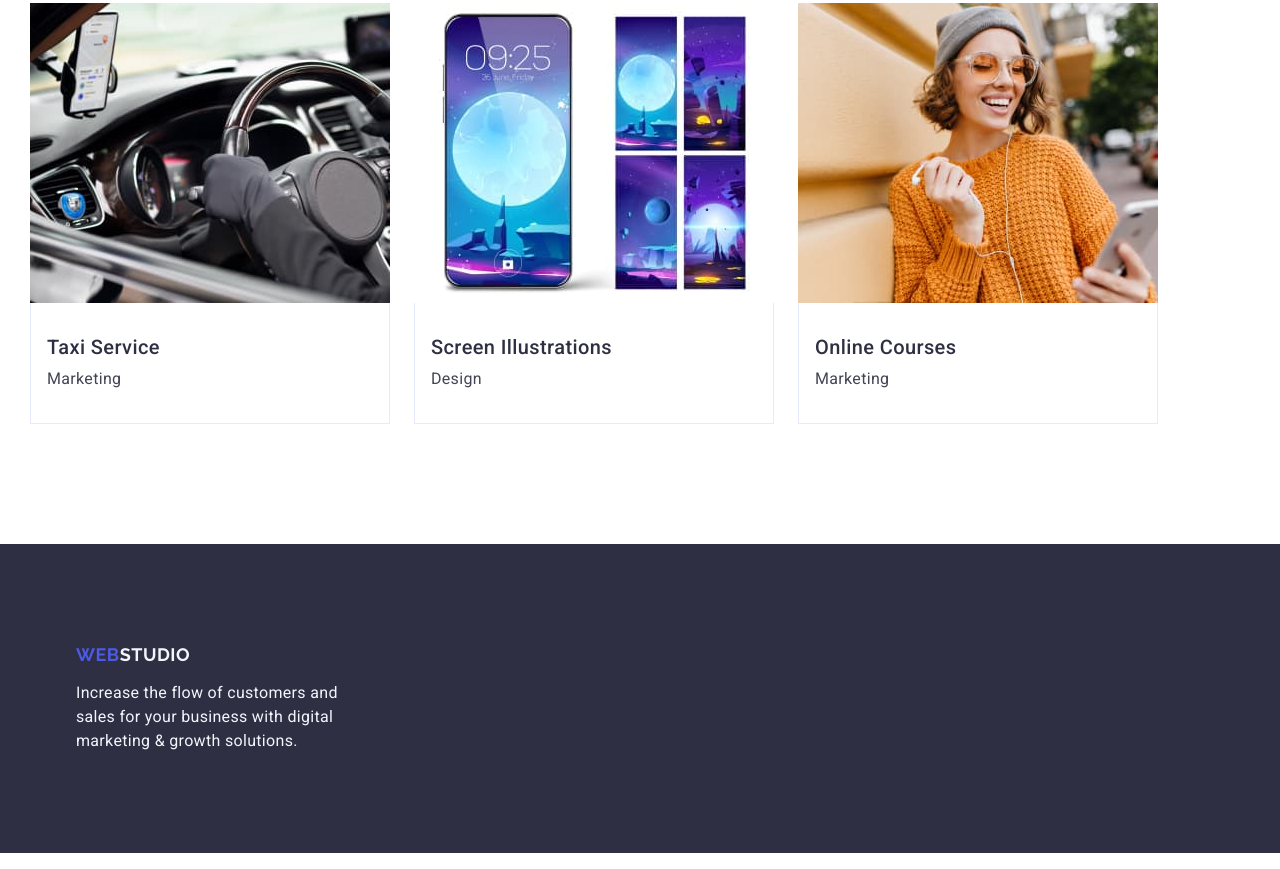
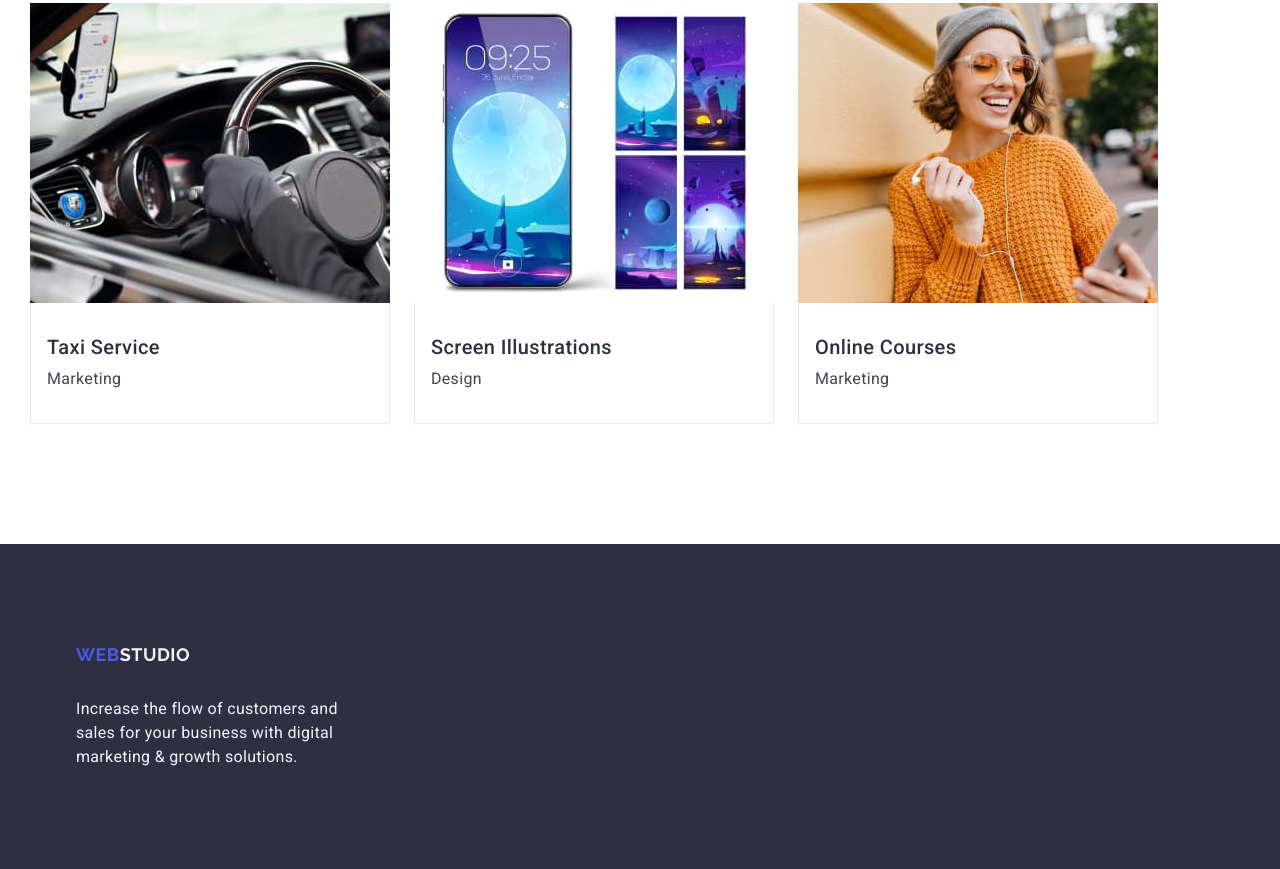
Before and after one commit to OLHA55/goit-markup-hw-03, a plain HTML site: page index.html in a window 1280 px wide. Shown: the part 2401-3270 px from the top of the page. Drawn offline with nearby package versions, Linux system fonts and the light colour scheme.

Commit message:
stylenew21

```diff
--- a/css/style.css
+++ b/css/style.css
@@ -358,7 +358,7 @@ button.hero-button {
   width: 1158px;
 }
 .footer-logo-link {
-  cdisplay: inline-block;
+  display: inline-block;
   color: var(--IRIS, #4d5ae5);
   font-family: Raleway;
   font-size: 18px;
```
